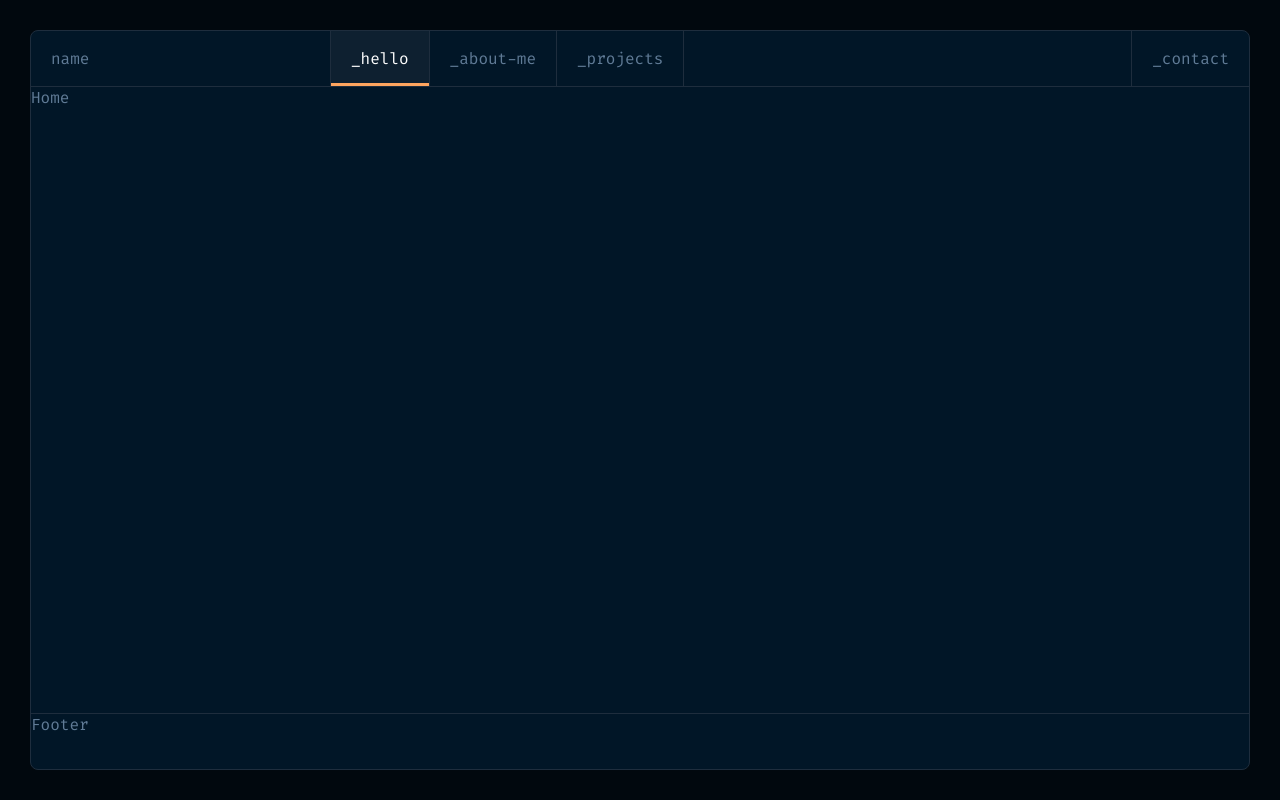
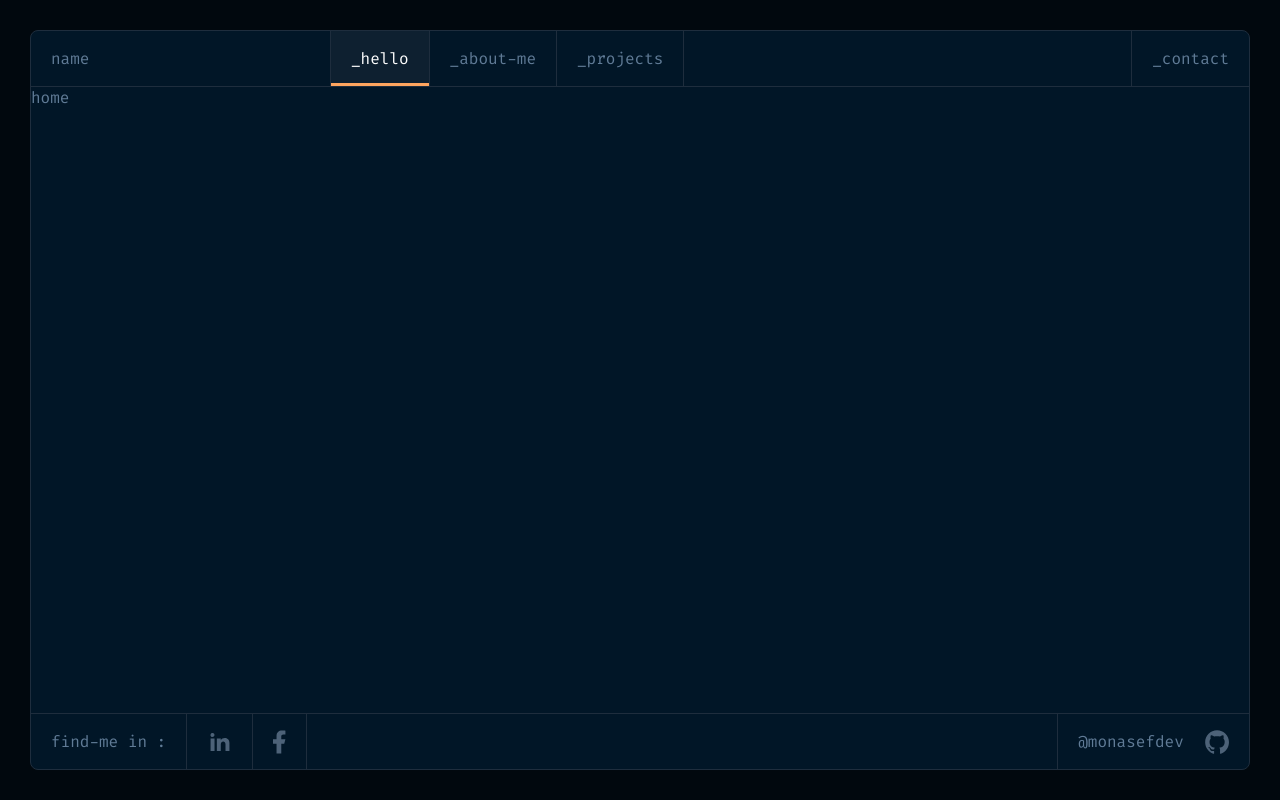
Before and after one commit to MonasefDev/My-portfolio, a React (Vite) app: page / in a window 1280 px wide. Built offline with nearby package versions, Linux system fonts and the light colour scheme.

Commit message:
implement footer

```diff
--- a/src/features/footer/Footer.jsx
+++ b/src/features/footer/Footer.jsx
@@ -1,12 +1,61 @@
-import React from "react";
+import { Link } from "react-router-dom";
 import styled from "styled-components";
+import githubIcon from "../../assets/icons/social/github.svg";
+import linkedInIcon from "../../assets/icons/social/linkedin.svg";
+import facebookIcon from "../../assets/icons/social/facebook.svg";
 
 const StyledFooter = styled.footer`
   height: 5.6rem;
   border-top: 1px solid var(--color-lines);
+  display: grid;
+  grid-template-columns: repeat(3, auto) 1fr auto;
+  & > * {
+    padding: 0 2rem;
+    border-right: 1px solid var(--color-lines);
+    display: flex;
+    align-items: center;
+    height: 100%;
+  }
+  & > *:last-child {
+    border-right: none;
+    display: flex;
+    gap: 2rem;
+  }
+  @media only screen and (max-width: 1024px) {
+    grid-template-columns: 1fr repeat(3, auto);
+  }
+  & a:hover {
+    background-color: var(--color-grey-0);
+    & img {
+      filter: brightness(1);
+    }
+  }
 `;
-function Footer() {
-  return <StyledFooter>Footer</StyledFooter>;
+const Img = styled.img`
+  height: 2.4rem;
+  cursor: pointer;
+  filter: brightness(0.8);
+  @media only screen and (max-width: 1024px) {
+    height: 1.8rem;
+  }
+`;
+function Footer({ isMobile }) {
+  return (
+    <StyledFooter>
+      <div>find-me in :</div>
+      <Link target="_blank" to="https://www.linkedin.com/in/monasef">
+        <Img src={linkedInIcon} />
+      </Link>
+      <Link target="_blank" to="https://www.facebook.com/monasef">
+        <Img src={facebookIcon} />
+      </Link>
+      {!isMobile && <div />}
+      <Link target="_blank" to="https://github.com/MonasefDev">
+        {!isMobile && <span>@monasefdev</span>}
+        <Img src={githubIcon} />
+      </Link>
+    </StyledFooter>
+  );
 }
 
 export default Footer;
--- a/src/features/navbar/Navbar.jsx
+++ b/src/features/navbar/Navbar.jsx
@@ -1,18 +1,7 @@
-import React, { useEffect, useState } from "react";
 import MobileNavbar from "./MobileNavbar";
 import DesktopNavbar from "./DesktopNavbar";
 
-function Navbar() {
-  const [isMobile, setIsMobile] = useState(window.innerWidth < 1024);
-
-  useEffect(() => {
-    const handleResize = () => {
-      setIsMobile(window.innerWidth < 1024);
-    };
-    window.addEventListener("resize", handleResize);
-    return () => window.removeEventListener("resize", handleResize);
-  }, [isMobile]);
-  console.log(isMobile);
+function Navbar({ isMobile }) {
   return <>{isMobile ? <MobileNavbar /> : <DesktopNavbar />}</>;
 }
 
--- a/src/pages/Home.jsx
+++ b/src/pages/Home.jsx
@@ -1,7 +1,13 @@
 import React from "react";
+import styled from "styled-components";
+
+const StyledHome = styled.div`
+  height: 100%;
+  width: 100%;
+`;
 
 function Home() {
-  return <div>Home</div>;
+  return <StyledHome>home</StyledHome>;
 }
 
 export default Home;
--- a/src/styles/GlobalStyles.js
+++ b/src/styles/GlobalStyles.js
@@ -43,9 +43,12 @@ html {
   font-size: 62.5%;
   font-weight: 400;
   background-color: var(--color-primary-1);
-    height: 100%;
+  height: 100%;
   width: 100%;
   padding: 30px;
+  @media only screen and (max-width: 1024px) {
+    padding: 15px;
+  }
 }
 
 body {
--- a/src/ui/AppLayout.jsx
+++ b/src/ui/AppLayout.jsx
@@ -2,6 +2,7 @@ import { Outlet } from "react-router-dom";
 import styled from "styled-components";
 import Navbar from "../features/navbar/Navbar";
 import Footer from "../features/footer/Footer";
+import { useEffect, useState } from "react";
 
 const StyledAppLayout = styled.div`
   display: grid;
@@ -14,13 +15,22 @@ const StyledAppLayout = styled.div`
 `;
 
 function AppLayout() {
+  const [isMobile, setIsMobile] = useState(window.innerWidth < 1024);
+
+  useEffect(() => {
+    const handleResize = () => {
+      setIsMobile(window.innerWidth < 1024);
+    };
+    window.addEventListener("resize", handleResize);
+    return () => window.removeEventListener("resize", handleResize);
+  }, [isMobile]);
   return (
     <StyledAppLayout>
-      <Navbar />
+      <Navbar isMobile={isMobile} />
       <main>
         <Outlet />
       </main>
-      <Footer />
+      <Footer isMobile={isMobile} />
     </StyledAppLayout>
   );
 }
```
Also changed, not shown: src/assets/icons/social/linkedin.svg (added).
